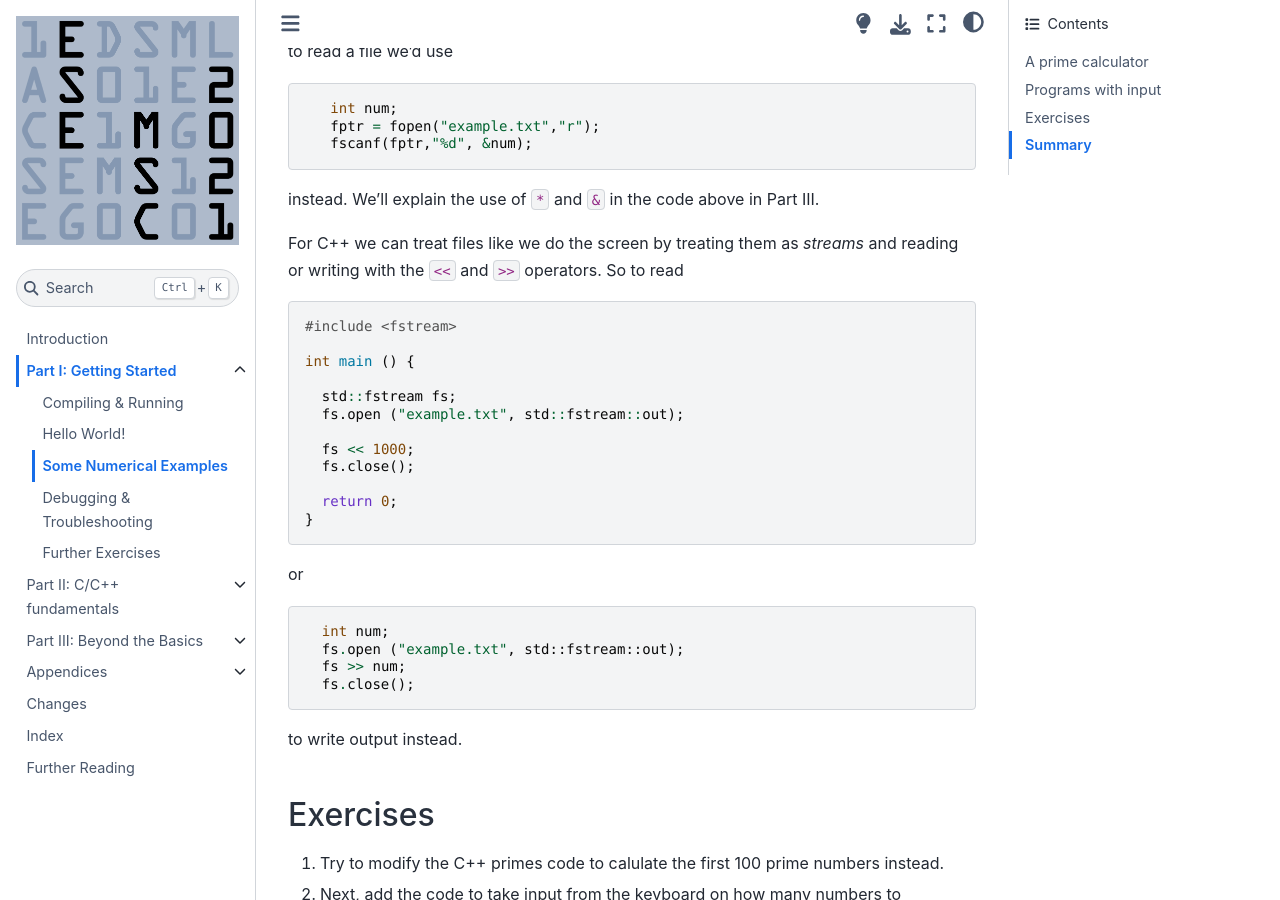
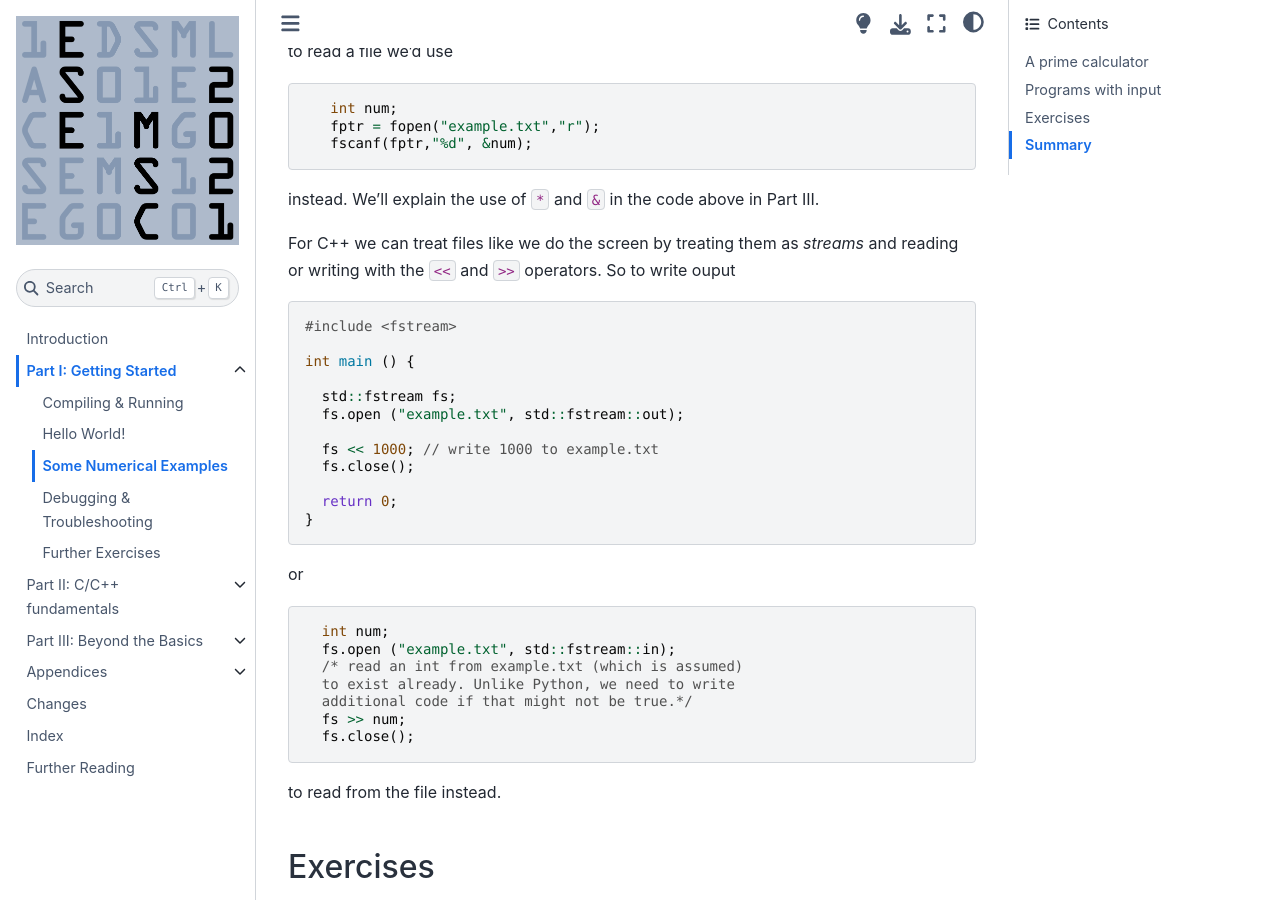
Before and after one commit to ese-msc/c-primer, a Jupyter Book: the page built from simple_math.md, in a window 1280 px wide and 900 px high, scrolled down 3989 px. Built offline with Jupyter Book 1.0.4 settings and Sphinx 7.4.7 and the Sphinx Book theme 1.1.4, drawn with Linux system fonts in a browser that asks for light colours.

Commit message:
Updated text on reading files.

````diff
--- a/simple_math.md
+++ b/simple_math.md
@@ -32,7 +32,7 @@ _primes.cpp_
         for (int i=2; i<1000; i++) {
             int j = 2;
             bool flag = true;
-            while (j*j<i) {
+            while (j*j<=i) {
                 if (i%j==0) {
                     flag = false;
                     break;
@@ -177,7 +177,7 @@ to read a file we'd use
 ```
 instead. We'll explain the use of `*` and `&` in the code above in Part III.
 
-For C++ we can treat files like we do the screen by treating them as _streams_ and reading or writing with the `<<` and `>>` operators. So to read
+For C++ we can treat files like we do the screen by treating them as _streams_ and reading or writing with the `<<` and `>>` operators. So to write ouput
 
 ```c++
 #include <fstream>
@@ -187,7 +187,7 @@ int main () {
   std::fstream fs;
   fs.open ("example.txt", std::fstream::out);
 
-  fs << 1000;
+  fs << 1000; // write 1000 to example.txt
   fs.close();
 
   return 0;
@@ -195,13 +195,16 @@ int main () {
 ```
 
 or
-```
+```c++
   int num;
-  fs.open ("example.txt", std::fstream::out);
+  fs.open ("example.txt", std::fstream::in);
+  /* read an int from example.txt (which is assumed)
+  to exist already. Unlike Python, we need to write
+  additional code if that might not be true.*/
   fs >> num;
   fs.close();
 ```
-to write output instead.
+to read from the file instead.
 
 ## Exercises
 
````
Also changed, not shown: changelog.md (+5 -1 lines).
